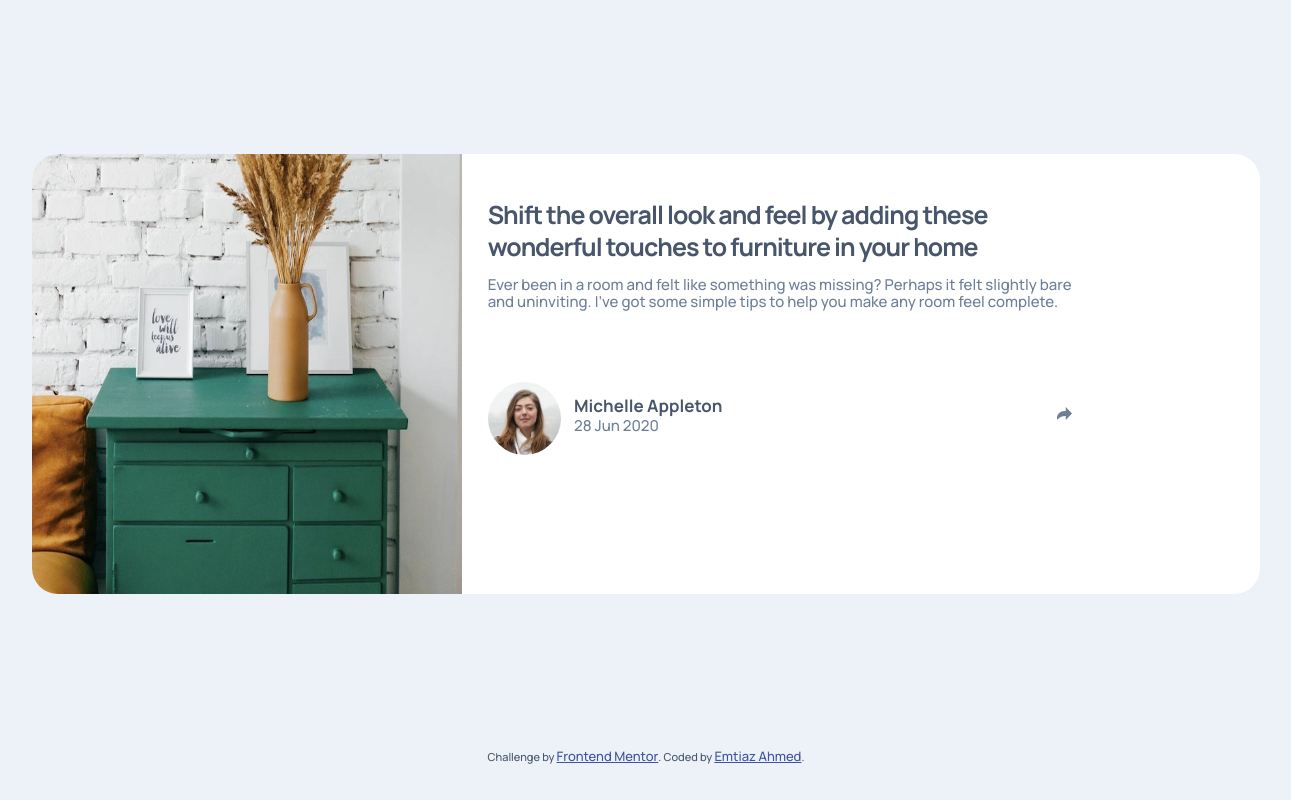
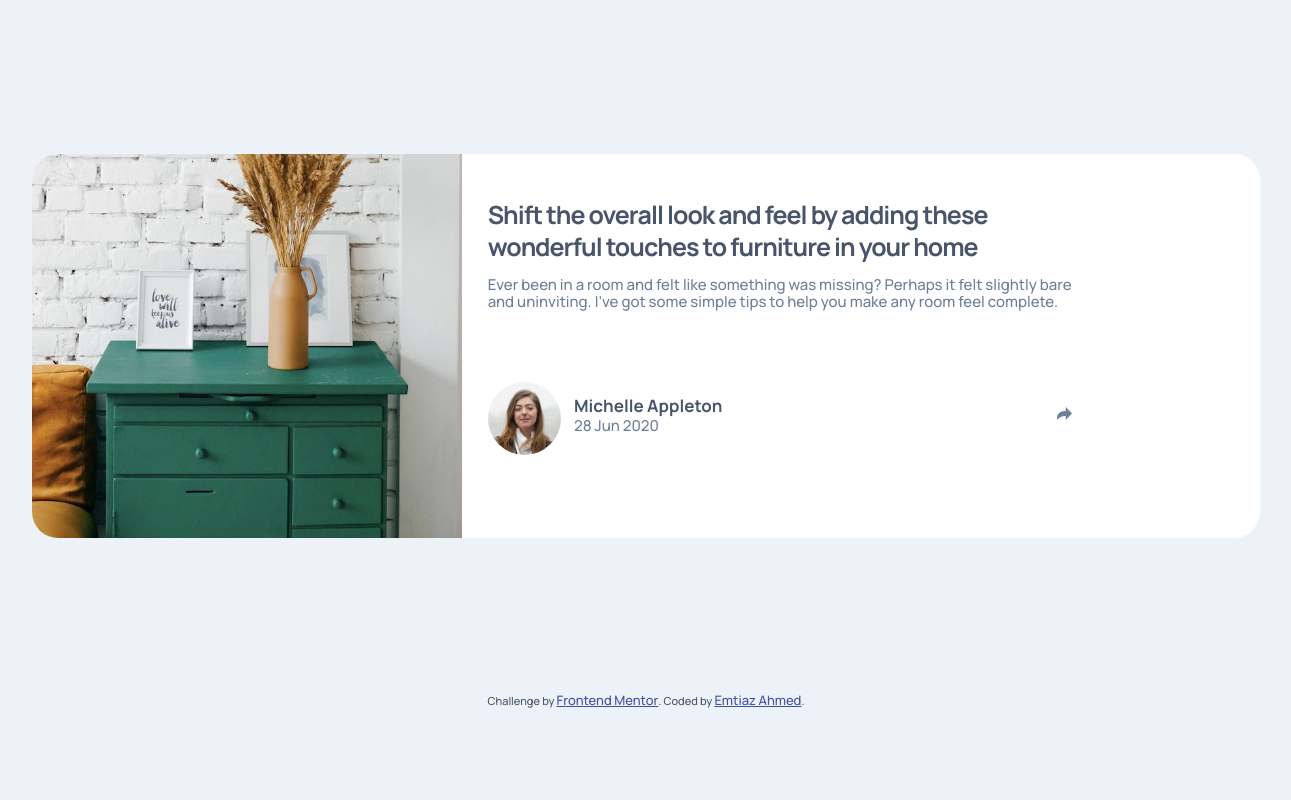
Before and after one commit to emtiazahmed27/Article-preview-component, a plain HTML site: page index.html in a window 1536 px wide. Shown: the whole page, without its empty margins (122-1413 px from the left). Drawn offline with Linux system fonts and the light colour scheme.

Commit message:
committed

```diff
--- a/style.css
+++ b/style.css
@@ -136,7 +136,7 @@ p {
 @media screen and (min-width: 1440px) {
   .container {
     display: flex;
-    height: 55vh;
+    height: 48vh;
     margin: 10% 10%;
   }
   .left {
```
